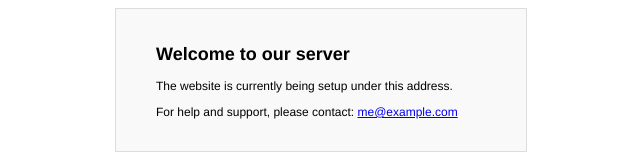
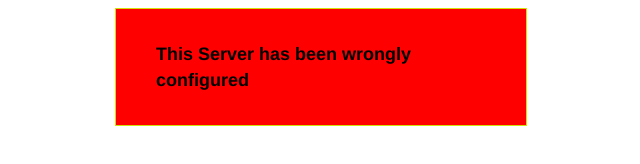
Before and after one commit to JonathanCasey/home-assistant-config, a plain HTML site: page organizr/www/index.html in a window 1280 px wide. Shown: the whole page, without its empty margins (319-959 px from the left). Drawn offline with Linux system fonts and the light colour scheme.

```diff
--- a/docker-compose.yaml
+++ b/docker-compose.yaml
@@ -95,7 +95,7 @@
 
   organizr:
     container_name: organizr
-    image: linuxserver/organizr
+    image: organizr/organizr
     ports:
       - 10080:80
       - 10443:443
--- a/organizr/www/index.html
+++ b/organizr/www/index.html
@@ -1,6 +1,6 @@
 <html>
   <head>
-            <title>Welcome to our server</title>
+      <title>You should not be here</title>
       <style>
       body{
           font-family: Helvetica, Arial, sans-serif;
@@ -9,8 +9,8 @@
           width:330px;
           padding:20px 40px;
           margin:0 auto;
-                background-color:#f9f9f9;
-                border:1px solid #ddd;
+          background-color:#ff0000;
+          border:1px solid rgb(210, 224, 12);
       }
       center{
           margin:40px 0;
@@ -26,9 +26,7 @@
   </head>
   <body>
       <div class="message">
-                <h1>Welcome to our server</h1>
-                <p>The website is currently being setup under this address.</p>
-                <p>For help and support, please contact: <a href="me@example.com">me@example.com</a></p>
+          <h1>This Server has been wrongly configured</h1>
       </div>
   </body>
 </html>
```
Also changed, not shown: 4 other files. Lines whose indentation alone changed are shown as unchanged.
